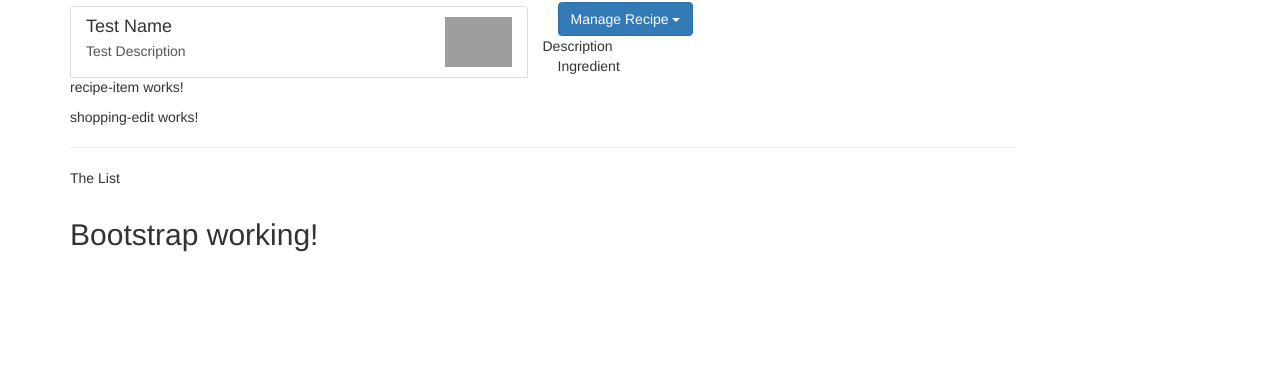
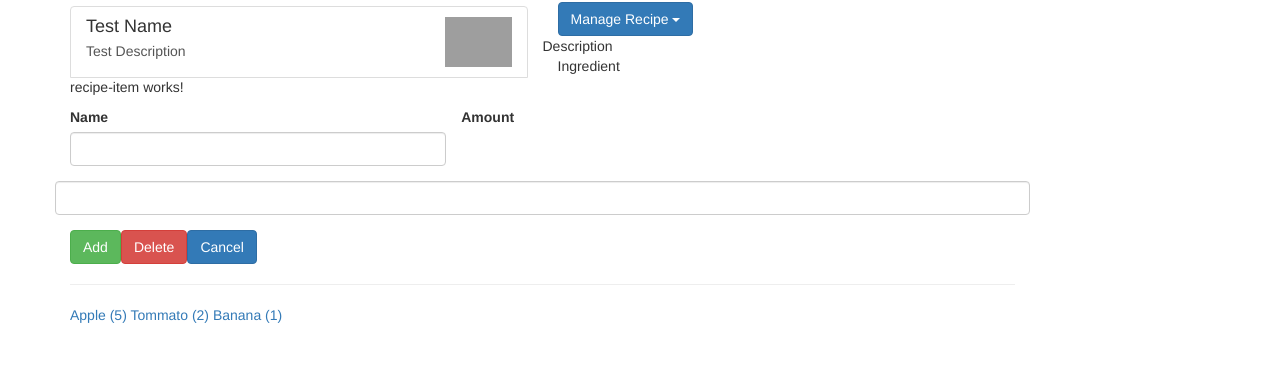
Before and after one commit to Abdu11ahMamun/NgCookListMaster, an Angular app: page / in a window 1280 px wide. Shown: the part 141-509 px from the top of the page. Built offline with nearby package versions, Linux system fonts and the light colour scheme; grey boxes are pictures that could not be loaded.

Commit message:
Shopping List adding done

```diff
--- /dev/null
+++ b/src/app/models/ingredient.model.ts
@@ -0,0 +1,3 @@
+export class Ingredient{
+    constructor(public name:string, public amount:number){}
+}
--- a/src/app/shopping-list/shopping-edit/shopping-edit.component.html
+++ b/src/app/shopping-list/shopping-edit/shopping-edit.component.html
@@ -1 +1,23 @@
-<p>shopping-edit works!</p>
+<div class="row">
+    <div class="col-xs-12">
+        <form >
+            <div class="row">
+                <div class="col-sm-5 form-group">
+                    <label for="name">Name</label>
+                    <input type="text" id="name" class="form-control">
+                </div>
+                <div class="col-sn-2 form-group">
+                    <label for="amount">Amount</label>
+                    <input type="number" id="amount" class="form-control">
+                </div>
+            </div>
+            <div class="row">
+                <div class="col-xs-12">
+                    <button class="btn btn-success" type="submit" >Add</button>
+                    <button class="btn btn-danger" type="button" >Delete</button>
+                    <button class="btn btn-primary" type="button" >Cancel</button>
+                </div>
+            </div>
+        </form>
+    </div>
+</div>
--- a/src/app/shopping-list/shopping-list.component.html
+++ b/src/app/shopping-list/shopping-list.component.html
@@ -2,6 +2,11 @@
     <div class="col-xs-10">
         <app-shopping-edit></app-shopping-edit>
         <hr>
-        <p>The List</p>
+        <ul class="list-group">
+            <a href="list-group-item" style="cursor: pointer" *ngFor="let ingredient of ingredients">
+                {{ ingredient.name }}
+                ({{ ingredient.amount }})
+            </a>
+        </ul>
     </div>
 </div>
--- a/src/app/shopping-list/shopping-list.component.ts
+++ b/src/app/shopping-list/shopping-list.component.ts
@@ -1,4 +1,5 @@
 import { Component } from '@angular/core';
+import { Ingredient } from '../models/ingredient.model';
 
 @Component({
   selector: 'app-shopping-list',
@@ -6,5 +7,10 @@
   styleUrl: './shopping-list.component.css'
 })
 export class ShoppingListComponent {
+  ingredients: Ingredient[] = [
+    new Ingredient('Apple', 5),
+    new Ingredient('Tommato', 2),
+    new Ingredient('Banana', 1)
+  ];
 
 }
```
